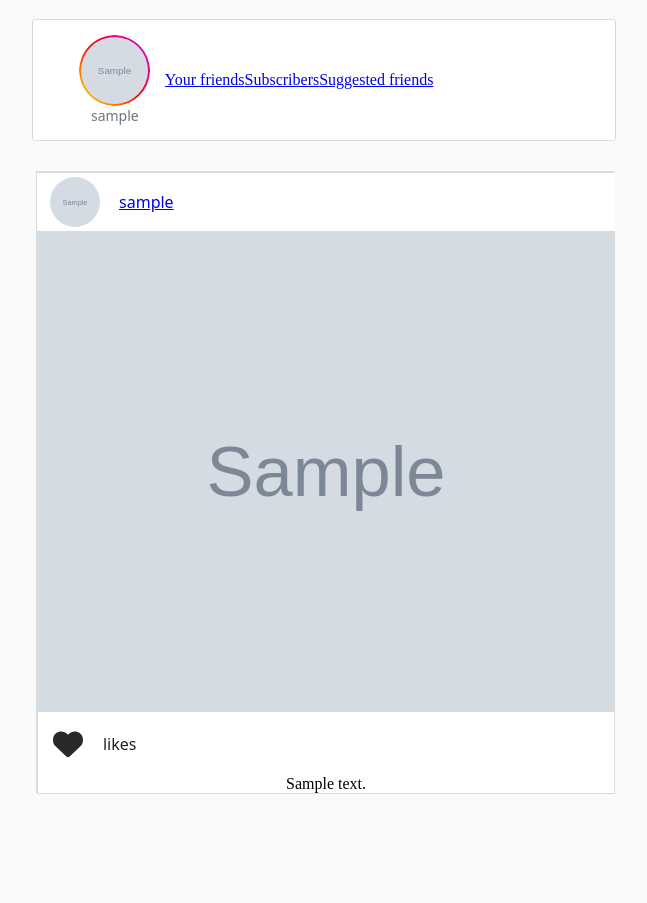
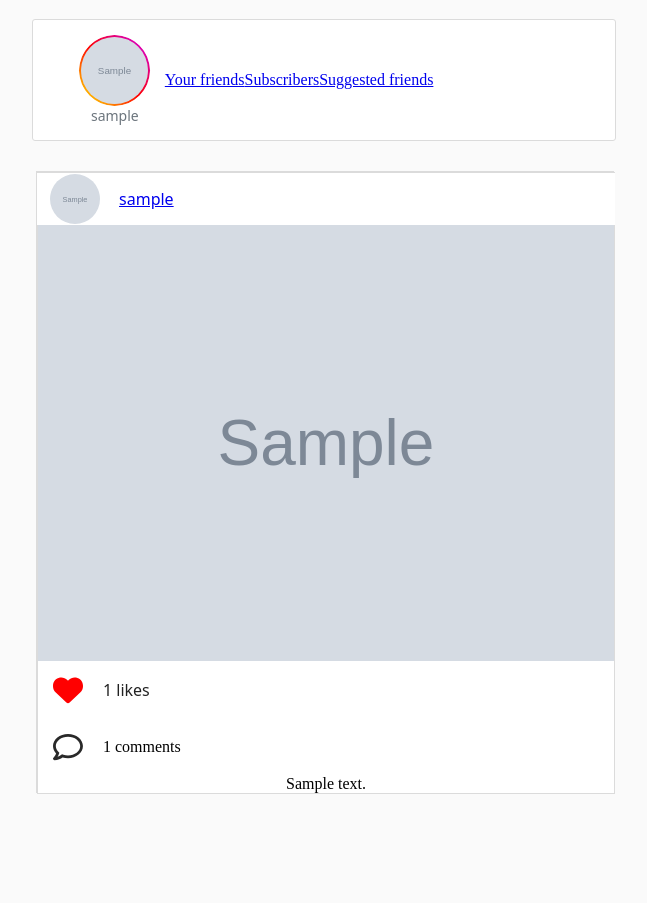
Before and after one commit to Boltaboyev/instagram, a Flask app: page / in a window 1280 px wide. Shown: the part 61-964 px from the top of the page, without its empty margins (126-773 px from the left). Run offline with Flask 2, Linux system fonts and the light colour scheme; the visitor is signed in with stand-in values (Sample User, id 1); tables that the repository leaves empty hold one stand-in row (values such as "Sample post"); grey boxes marked "Sample" are stand-in pictures.

Commit message:
like finished

```diff
--- a/app.py
+++ b/app.py
@@ -1,3 +1,4 @@
+from turtle import pos
 from urllib import request
 
 from flask import Flask, redirect, url_for, render_template, session, request, jsonify
@@ -129,32 +130,38 @@
 
 @app.route('/like/<int:post_id>', methods=['POST'])
 def like(post_id):
-    object={}
-    object['like'] = 0
+    object = {}
+    object['like'] = 'False'
     current_user = get_current_user()
     like = Likes(owner_id=current_user.id,
                  like_owner=post_id)
     like2 = Likes.query.filter_by(owner_id=current_user.id,
                                   like_owner=post_id).first()
-
+    post = Posts.query.filter_by(id=post_id).first()
     complete = request.get_json()['liked']
     print(complete)
-    if complete=='false':
+    print(post.post_like)
+    if like2:
+        # post.post+like.remove()
         db.session.delete(like2)
-        object['like']=-1
-        complete='true'
+        object['like'] = 'False'
+        complete = 'true'
     else:
-        object['like']=1
+        object['like'] = 'True'
         db.session.add(like)
-        complete='false'
+
+        complete = 'false'
         print(complete)
     print(object['like'])
     db.session.commit()
     likes = Likes.query.filter_by(like_owner=post_id).all()
     count_likes = len(likes)
-    object['count']=count_likes
+    numb_likes = len(post.post_like)
+    Posts.query.filter_by(id=post_id).update({"like_count": numb_likes})
+    db.session.commit()
+    object['count'] = numb_likes
     print(count_likes)
-    post = Posts.query.filter_by(id=post_id).first()
+
     print(post.post_like)
     return jsonify(object)
 
@@ -186,15 +193,14 @@
     return render_template('user.html', user=user, posts=posts, current_user=current_user)
 
 
-
 @app.route('/view_user/<int:user_id>', methods=["POST", "GET"])
 def view_user(user_id):
     user = Users.query.filter_by(id=user_id).first()
     current_user = get_current_user()
     posts = Posts.query.filter_by(post_owner=user.id).all()
-    subs = Subscriptions.query.filter_by(owner_id=current_user.id, subscriptions_owner2=user.id).first()
+    subs = Subscriptions.query.filter_by(
+        owner_id=current_user.id, subscriptions_owner2=user.id).first()
     return render_template('user.html', user=user, posts=posts, current_user=current_user, subs=subs)
-
 
 
 @app.route('/suggested_users')
@@ -203,7 +209,8 @@
     current_user = get_current_user()
     for user in users:
 
-        subs = Subscriptions.query.filter_by(owner_id=current_user.id, subscriptions_owner2=user.id).first()
+        subs = Subscriptions.query.filter_by(
+            owner_id=current_user.id, subscriptions_owner2=user.id).first()
     return render_template('suggested_users.html', users=users, current_user=current_user, subs=subs)
 
 
@@ -255,7 +262,6 @@
     return redirect(url_for('user'))
 
 
-
 manager = Manager(app)
 manager.add_command('db', MigrateCommand)
 
--- a/static/css/style.css
+++ b/static/css/style.css
@@ -752,6 +752,15 @@
     position: relative;
 }
 
+.owner_post_comment {
+    width: 94.8%;
+    height: 65px;
+    display: flex;
+    align-items: center;
+    padding: 0 1rem;
+    position: relative;
+}
+
 .like_bold {
     height: 30px;
     width: 30px;
@@ -762,7 +771,21 @@
     cursor: pointer;
 }
 
+.comment_bold {
+    height: 30px;
+    width: 30px;
+    margin-right: 20px;
+}
+
+.comment_bold svg {
+    cursor: pointer;
+}
+
 .heart {
+    fill: rgb(41, 41, 41);
+}
+
+.comment {
     fill: rgb(41, 41, 41);
 }
 
--- a/static/js/like.js
+++ b/static/js/like.js
@@ -0,0 +1,36 @@
+const heart1 = document.querySelectorAll('.heart1');
+const like_icon = document.querySelectorAll('.like_icon');
+
+heart1.forEach((ht, index) => {
+    ht.addEventListener('click', () => {
+        console.log(ht.dataset.id)
+        fetch('/like/' + ht.dataset.id, {
+            method: "POST",
+            body: JSON.stringify({
+                "liked": 'true'
+            }),
+            headers: {
+                'Content-Type': 'application/json'
+            }
+        })
+            .then(function (response) {
+                return response.json()
+
+            })
+            .then(function (jsonResponse) {
+                console.log(ht.innerHTML)
+                if (jsonResponse['like'] === 'False') {
+                    ht.innerHTML = '<path class="like_icon" d="M244 84L255.1 96L267.1 84.02C300.6 51.37 347 36.51 392.6 44.1C461.5 55.58 512 115.2 512 185.1V190.9C512 232.4 494.8 272.1 464.4 300.4L283.7 469.1C276.2 476.1 266.3 480 256 480C245.7 480 235.8 476.1 228.3 469.1L47.59 300.4C17.23 272.1 0 232.4 0 190.9V185.1C0 115.2 50.52 55.58 119.4 44.1C164.1 36.51 211.4 51.37 244 84C243.1 84 244 84.01 244 84L244 84zM255.1 163.9L210.1 117.1C188.4 96.28 157.6 86.4 127.3 91.44C81.55 99.07 48 138.7 48 185.1V190.9C48 219.1 59.71 246.1 80.34 265.3L256 429.3L431.7 265.3C452.3 246.1 464 219.1 464 190.9V185.1C464 138.7 430.4 99.07 384.7 91.44C354.4 86.4 323.6 96.28 301.9 117.1L255.1 163.9z" />'
+                    // ht.style.fill = 'white'
+                    console.log(jsonResponse['like'])
+                    console.log('black')
+                } else {
+                    ht.innerHTML = '<path d="M0 190.9V185.1C0 115.2 50.52 55.58 119.4 44.1C164.1 36.51 211.4 51.37 244 84.02L256 96L267.1 84.02C300.6 51.37 347 36.51 392.6 44.1C461.5 55.58 512 115.2 512 185.1V190.9C512 232.4 494.8 272.1 464.4 300.4L283.7 469.1C276.2 476.1 266.3 480 256 480C245.7 480 235.8 476.1 228.3 469.1L47.59 300.4C17.23 272.1 .0003 232.4 .0003 190.9L0 190.9z" />'
+                    // ht.style.fill = 'red'
+                    console.log(jsonResponse['like'])
+                    console.log('red')
+                }
+            })
+
+    })
+});
--- a/templates/home.html
+++ b/templates/home.html
@@ -47,11 +47,21 @@
 
                                         <div class="owner_post_like">
                                             <div class="like_bold">
-                                                <svg  class="heart" data-id="{{ post.id }}" xmlns="http://www.w3.org/2000/svg" viewBox="0 0 512 512">
+
+                                                <svg {% for like in post.post_like %} {% if like.owner_id == user.id %} style="fill:red"{%endif%} {% endfor %} class="heart" data-id="{{ post.id }}" xmlns="http://www.w3.org/2000/svg" viewBox="0 0 512 512">
                                                     <path d="M0 190.9V185.1C0 115.2 50.52 55.58 119.4 44.1C164.1 36.51 211.4 51.37 244 84.02L256 96L267.1 84.02C300.6 51.37 347 36.51 392.6 44.1C461.5 55.58 512 115.2 512 185.1V190.9C512 232.4 494.8 272.1 464.4 300.4L283.7 469.1C276.2 476.1 266.3 480 256 480C245.7 480 235.8 476.1 228.3 469.1L47.59 300.4C17.23 272.1 .0003 232.4 .0003 190.9L0 190.9z"/>
                                                 </svg>
                                             </div>
-                                            <p><span class="count_like"></span> likes</p>
+                                            <p><span class="count_like">{% if not post.like_count %} 0 {% else %} {{ post.like_count }} {%endif%}</span> likes</p>
+                                        </div>
+                                        <div class="owner_post_comment">
+                                            <div class="comment_bold">
+
+                                                <svg class="comment" data-id="{{ post.id }}" xmlns="http://www.w3.org/2000/svg" viewBox="0 0 512 512">
+                                                    <path  d="M256 32C114.6 32 .0272 125.1 .0272 240c0 47.63 19.91 91.25 52.91 126.2c-14.88 39.5-45.87 72.88-46.37 73.25c-6.625 7-8.375 17.25-4.625 26C5.818 474.2 14.38 480 24 480c61.5 0 109.1-25.75 139.1-46.25C191.1 442.8 223.3 448 256 448c141.4 0 255.1-93.13 255.1-208S397.4 32 256 32zM256.1 400c-26.75 0-53.12-4.125-78.38-12.12l-22.75-7.125l-19.5 13.75c-14.25 10.12-33.88 21.38-57.5 29c7.375-12.12 14.37-25.75 19.88-40.25l10.62-28l-20.62-21.87C69.82 314.1 48.07 282.2 48.07 240c0-88.25 93.25-160 208-160s208 71.75 208 160S370.8 400 256.1 400z"></path>
+                                                </svg>
+                                            </div>
+                                            <p><span class="count_like">{% if not post.like_count %} 0 {% else %} {{ post.like_count }} {%endif%}</span> comments</p>
                                         </div>
                                         <div>
                                             <p>{{post.post_comment}}</p>
--- a/templates/main.html
+++ b/templates/main.html
@@ -6,7 +6,7 @@
     <meta charset="UTF-8">
     <meta http-equiv="X-UA-Compatible" content="IE=edge">
     <meta name="viewport" content="width=device-width, initial-scale=1.0">
-    <title>Instagramm</title>
+    <title>Instagram</title>
     <link rel="shortcut icon" href="../static/img/instagramm/Instagram-Icon2.png" type="image/x-icon">
     <link rel="stylesheet" href="../static/css/style.css">
 </head>
@@ -78,6 +78,7 @@
 {% endblock %}
 
 <script src="../static/js/app.js"></script>
+<script src="../static/js/like.js"></script>
 </body>
 
 </html>
```
Also changed, not shown: models.py (+5 -2 lines), static/js/app.js (+14 -43 lines), templates/user.html (+4 -3 lines).
